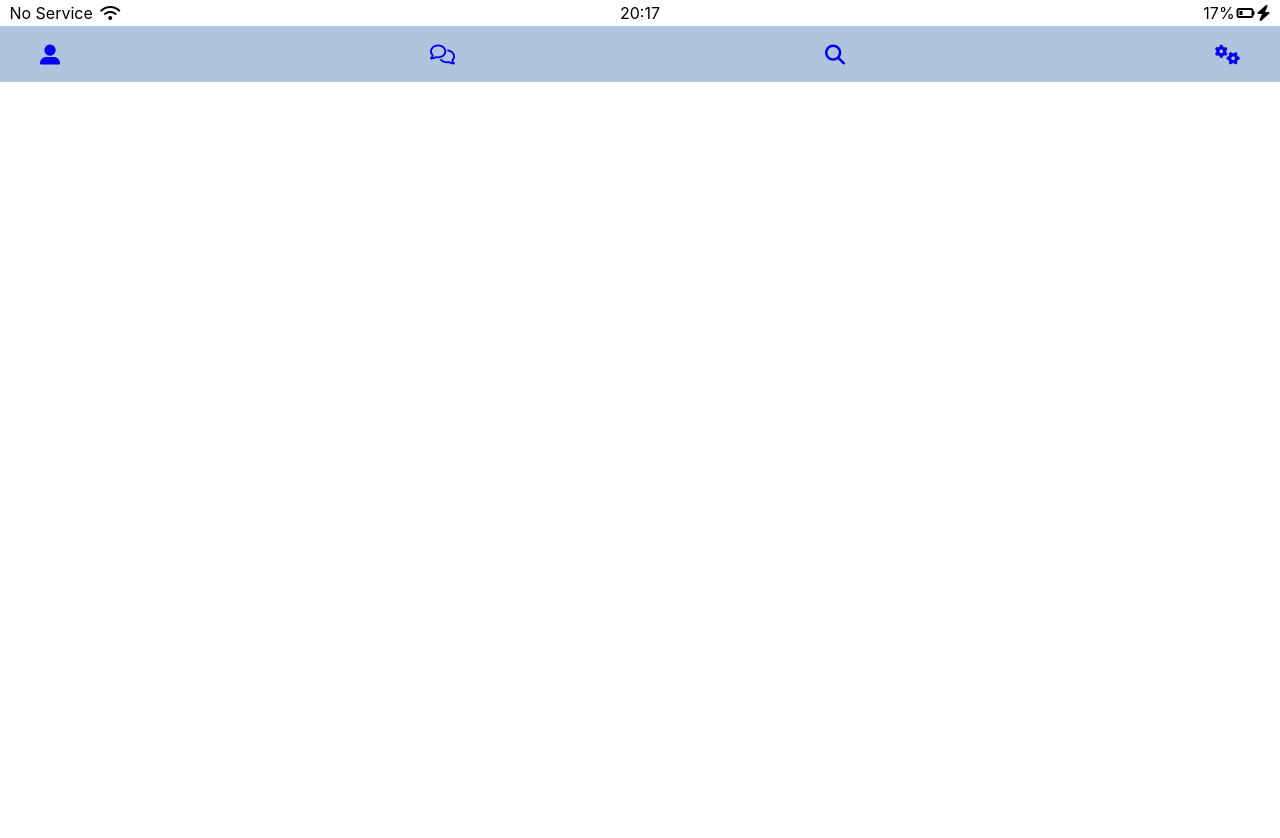
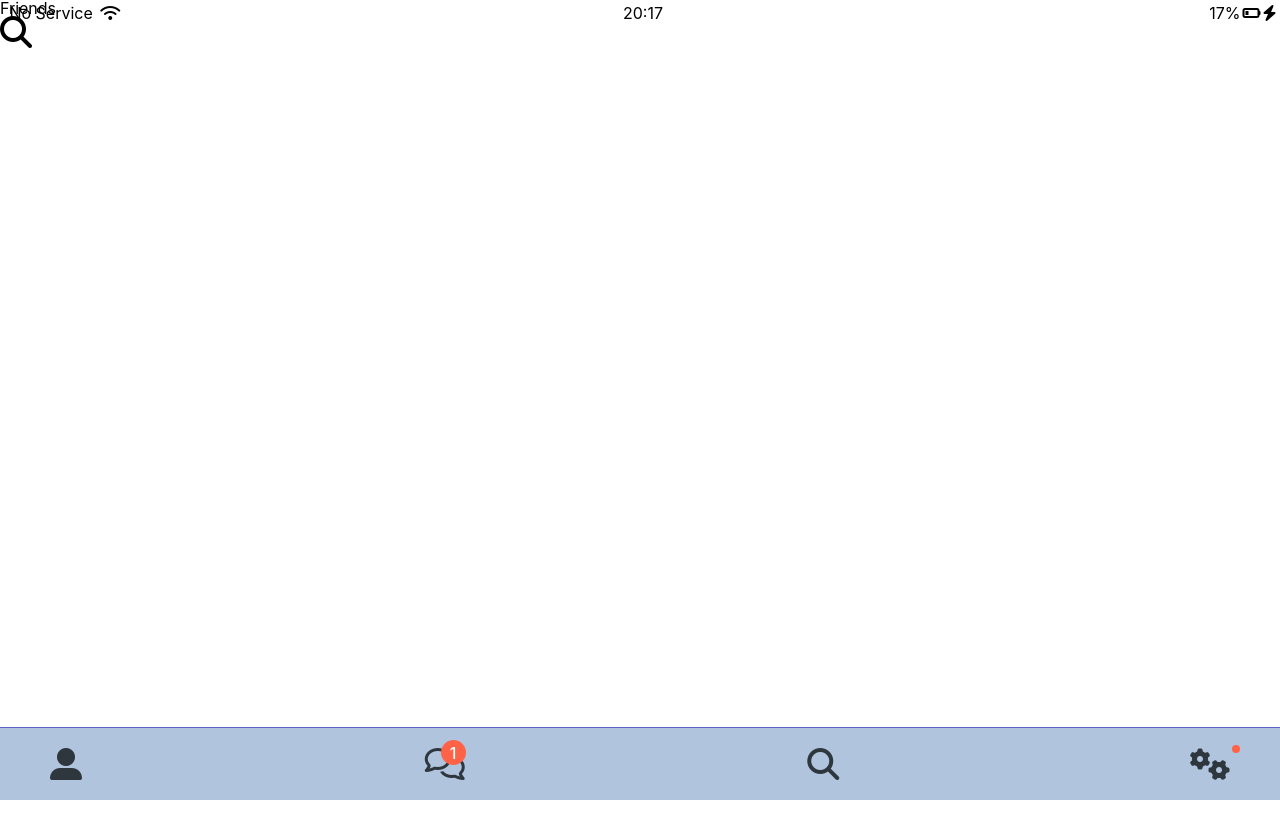
Before and after one commit to soul817/soul-21, a plain HTML site: page test-site/friends.html in a window 1280 px wide. Shown: the top 838 px of the page. Before the commit the page ends 800 px from the top, so only its background shows below. Drawn offline with Linux system fonts and the light colour scheme.

Commit message:
friedns.html

```diff
--- a/test-site/friends.html
+++ b/test-site/friends.html
@@ -22,16 +22,28 @@
       </div>
     </div>
 
+    <header class="screen-header">
+      <h1 class="screen-header__title">Friends</h1>
+      <div class="screen-header__icons">
+          <span><i class="fas fa-search fa-2x"></i></span>
+          <span></span>
+          <span></span>
+      </div>
+
+    </header>
     <nav class="nav">
       <ul class="nav__list">
         <li class="nav__btn">
-          <a class="nav__link" href="friends.html"><i class="fas fa-user-alt fa-lg"></i></a></li>
+          <a class="nav__link" href="friends.html"><i class="fas fa-user-alt fa-2x"></i></a></li>
         <li class="nav__btn">
-          <a class="nav__link" href="#"><i class="far fa-comments fa-lg"></i></i></a></li>
+          <a class="nav__link" href="#">
+            <span class="nav__notification">1</span>
+            <i class="far fa-comments fa-2x"></i></i></a></li>
         <li class="nav__btn">
-          <a class="nav__link" href="#"><i class="fas fa-search fa-lg"></i></a></li>
+          <a class="nav__link" href="#"><i class="fas fa-search fa-2x"></i></a></li>
         <li class="nav__btn">
-          <a class="nav__link" href="#"><i class="fas fa-cogs fa-lg"></i></a></li>
+          <a class="nav__link" href="#">
+            <div class="nav__bur"></div><i class="fas fa-cogs fa-2x"></i></a></li>
       </ul>
     </nav>
       <script src="https://kit.fontawesome.com/6478f529f2.js"
--- a/test-site/styles/nav.css
+++ b/test-site/styles/nav.css
@@ -1,8 +1,42 @@
 .nav {
+  position: fixed;
+  bottom: 0;
+  width: 100%;
   background-color: lightsteelblue;
-  padding: 20px 40px;
+  padding: 20px 50px;
+  box-sizing: border-box;
+  border-top: 1.5px solid rgba(45, 45, 189, 0.63);
 }
 .nav__list {
   display: flex;
   justify-content: space-between;
 }
+
+.nav__link {
+  color: #2e363e;
+  position: relative;
+}
+.nav__notification {
+  background-color: tomato;
+  width: 25px;
+  height: 25px;
+  border-radius: 12.5px;
+  display: flex;
+  justify-content: center;
+  align-items: center;
+  color: white;
+  font-weight: 500;
+  position: absolute;
+  left: 16px;
+  bottom: 15px;
+}
+.nav__bur {
+  background-color: tomato;
+  width: 8px;
+  height: 8px;
+  border-radius: 4px;
+  display: inline-block;
+  position: relative;
+  left: 50px;
+  bottom: 23px;
+}
--- a/test-site/styles/reset.css
+++ b/test-site/styles/reset.css
@@ -126,3 +126,8 @@ table {
 input:focus {
   outline: none;
 }
+
+a {
+  color: inherit;
+  text-decoration: none;
+}
--- a/test-site/styles/status-bar.css
+++ b/test-site/styles/status-bar.css
@@ -1,4 +1,7 @@
 .status-bar {
+  position: fixed;
+  top: 0;
+  width: 100%;
   display: flex;
   justify-content: center;
   padding: 5px 3px;
--- a/test-site/styles/styles.css
+++ b/test-site/styles/styles.css
@@ -6,4 +6,5 @@
 body {
   font-family: -apple-system, BlinkMacSystemFont, "Segoe UI", Roboto, Oxygen,
     Ubuntu, Cantarell, "Open Sans", "Helvetica Neue", sans-serif;
+  height: 1000vh;
 }
```
